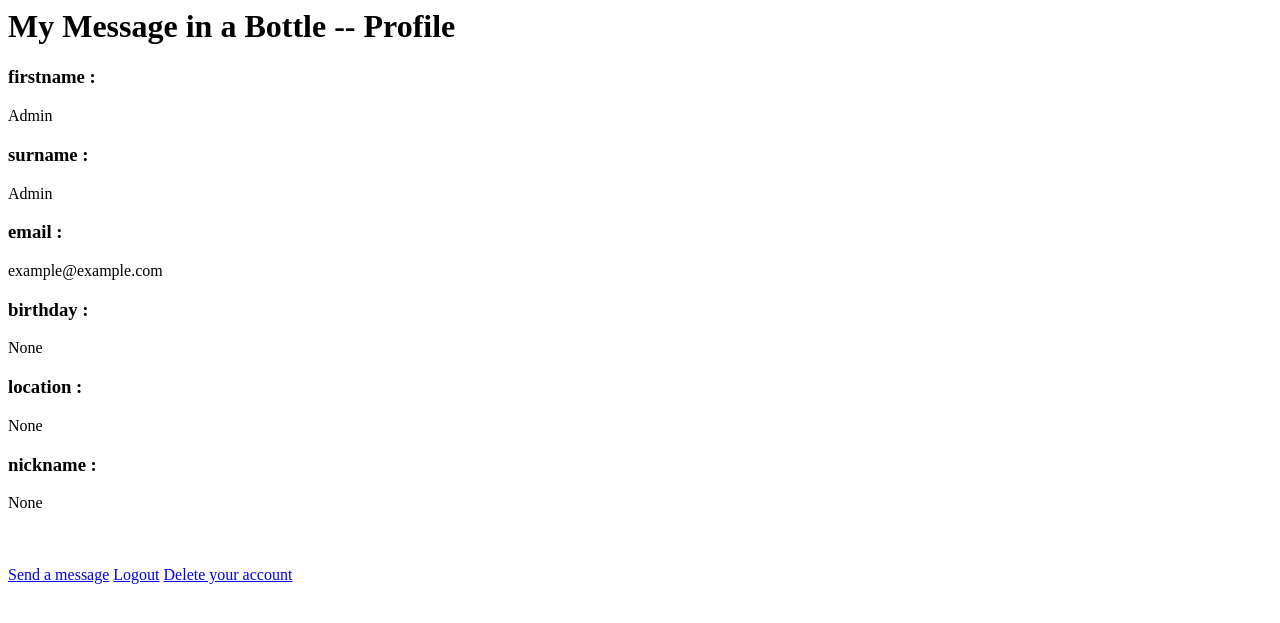
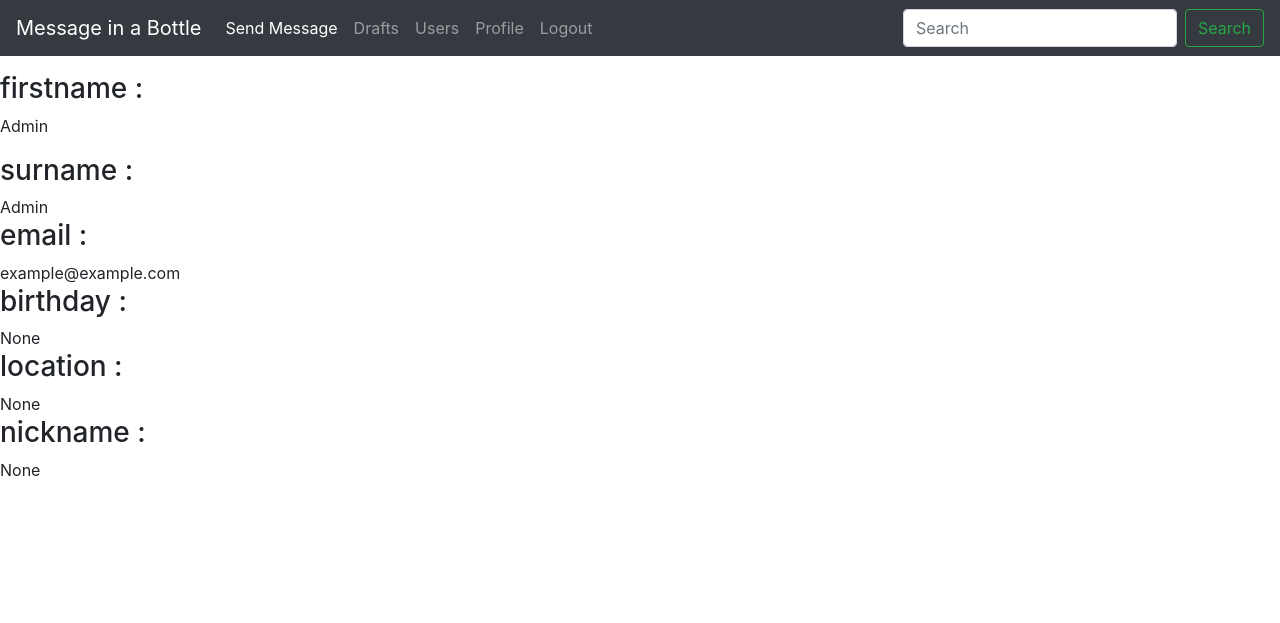
Before and after one commit to TommasoLencioni/squad2-MyMessageInTheBottle, a Flask app: page /profile in a window 1280 px wide. Shown: the top 623 px of the page. Run offline with Flask 2, Linux system fonts and the light colour scheme; a user stored in the database is signed in; some libraries are stand-ins or nearby versions.

Commit message:
fixed not logged user errors and nav bar refactor

```diff
--- a/monolith/templates/base.html
+++ b/monolith/templates/base.html
@@ -6,7 +6,6 @@
         <link rel="stylesheet" href="https://maxcdn.bootstrapcdn.com/bootstrap/4.0.0/css/bootstrap.min.css" integrity="sha384-Gn5384xqQ1aoWXA+058RXPxPg6fy4IWvTNh0E263XmFcJlSAwiGgFAW/dAiS6JXm" crossorigin="anonymous">
 
 
-        <link rel="stylesheet" href="custom.css">
         <title>{% block title %}{% endblock %}</title>
     </head>
     <body>
@@ -22,19 +21,16 @@
                   <a class="nav-link" href="/send">Send Message<span class="sr-only">(current)</span></a>
                 </li>
                 <li class="nav-item">
+                  <a class="nav-link" href="/drafts">Drafts</a>
+              </li>
+                <li class="nav-item">
                   <a class="nav-link" href="/users">Users</a>
                 </li>
                 <li class="nav-item">
-                  <a class="nav-link" href="/create_user">Create User</a>
+                  <a class="nav-link" href="/profile">Profile</a>
                 </li>
                 <li class="nav-item">
-                    <a class="nav-link" href="#">Draft</a>
-                </li>
-                <li class="nav-item">
-                    <a class="nav-link" href="/inbox">Inbox</a>
-                </li>
-                <li class="nav-item">
-                  <a class="nav-link disabled" href="/logout">Logout</a>
+                  <a class="nav-link" href="/logout">Logout</a>
                 </li>
               </ul>
               <form class="form-inline my-2 my-lg-0">
--- a/monolith/templates/mailbox.html
+++ b/monolith/templates/mailbox.html
@@ -32,7 +32,6 @@
 </head>
     <body>
 
-        <link rel="stylesheet" href="custom.css">
 
         <div class="container p-0">
             <h1 class="h3 mt-3 mb-3">Inbox</h1>
--- a/monolith/templates/profile_info.html
+++ b/monolith/templates/profile_info.html
@@ -1,17 +1,10 @@
-<h1>My Message in a Bottle -- Profile</h1>
-
-{% if current_user.is_authenticated %}
+{% extends "base.html" %}
+{% block title %}Profile{% endblock %}
+{% block content %}
       <p><h3> firstname : </h3> {{ current_user.firstname }}</p>
       <h3> surname : </h3>  {{ current_user.lastname }}
       <h3> email : </h3> {{ current_user.email }}
       <h3> birthday : </h3> {{ current_user.date_of_birth }}
       <h3> location : </h3> {{ current_user.location }}
       <h3> nickname : </h3> {{ current_user.nickname }}
-    <br><br>
-    <br><br>
-    <a href="/send">Send a message</a>
-    <a href="/logout">Logout</a>
-    <a href="/deleteAccount">Delete your account</a>
-{% else %}
-  Hi Anonymous, <a href="/login">Log in</a>
-{% endif %}
+{% endblock %}
--- a/monolith/templates/users.html
+++ b/monolith/templates/users.html
@@ -5,7 +5,6 @@
 <html>
   <body>
 
-    <link rel="stylesheet" href="custom.css">
 
     <!-- <main class="content"> -->
       <div class="container">
--- a/monolith/views/users.py
+++ b/monolith/views/users.py
@@ -1,5 +1,6 @@
 from datetime import date, datetime
 from re import I
+import re
 from sqlalchemy import select
 import time
 import datetime
@@ -15,33 +16,37 @@ users = Blueprint('users', __name__)
 
 @users.route('/users')
 def _users():
-    _users = db.session.query(User).filter(User.is_deleted==False)
-    return render_template("users.html", users=_users)
-
+    if current_user is not None and hasattr(current_user, 'id'):
+        _users = db.session.query(User).filter(User.is_deleted==False)
+        return render_template("users.html", users=_users)
+    else:
+        return redirect('/login')
 
 @users.route('/create_user', methods=['POST', 'GET'])
 def create_user():
     form = UserForm()
-
-    if request.method == 'POST':
-        if form.validate_on_submit():
-            new_user = User()
-            form.populate_obj(new_user)
-            """
-            Password should be hashed with some salt. For example if you choose a hash function x,
-            where x is in [md5, sha1, bcrypt], the hashed_password should be = x(password + s) where
-            s is a secret key.
-            """
-            new_user.set_password(form.password.data)
-            db.session.add(new_user)
-            db.session.commit()
-            return redirect('/users')
+    if not (current_user is not None and hasattr(current_user, 'id')):
+        if request.method == 'POST':
+            if form.validate_on_submit():
+                new_user = User()
+                form.populate_obj(new_user)
+                """
+                Password should be hashed with some salt. For example if you choose a hash function x,
+                where x is in [md5, sha1, bcrypt], the hashed_password should be = x(password + s) where
+                s is a secret key.
+                """
+                new_user.set_password(form.password.data)
+                db.session.add(new_user)
+                db.session.commit()
+                return redirect('/users')
+            else:
+                return render_template('create_user.html', form=form, fail_date=True)
+        elif request.method == 'GET':
+            return render_template('create_user.html', form=form)
         else:
-            return render_template('create_user.html', form=form, fail_date=True)
-    elif request.method == 'GET':
-        return render_template('create_user.html', form=form)
+            raise RuntimeError('This should not happen!')
     else:
-        raise RuntimeError('This should not happen!')
+        return "You are currently logged in, you have to <a href=/logout>logout</a> first"
 
 @users.route('/send', methods=['POST', 'GET'])
 def send():
@@ -112,7 +117,7 @@ def send():
             return render_template("send.html", current_user=current_user, current_user_firstname=q.first().firstname, form=form, user_list=new_user_list)
         else:
             welcome = None
-            return render_template("index.html", welcome=welcome)
+            return redirect('/login')
 
 @users.route('/profile', methods=['GET'])
 def profile():
@@ -123,7 +128,10 @@ def profile():
         If the user who try to access this service is not logged, will be render in the
         'home' page
     """
-    return render_template("profile_info.html", current_user=current_user)
+    if current_user is not None and hasattr(current_user, 'id'):
+        return render_template("profile_info.html", current_user=current_user)
+    else:
+        return redirect('/login')
 
 
 @users.route('/deleteAccount', methods=['POST','GET'])
@@ -133,7 +141,10 @@ def delete_account():
         The function will delete the account only for the logged user, and will redirect in the start page
     """
     if request.method == 'GET':
-        return render_template("delete.html")
+        if current_user is not None and hasattr(current_user, 'id'):
+            return render_template("delete.html")
+        else:
+            return redirect('/login')
     else:
         if request.form['confirm_button'] == 'Delete my account':
             if current_user is not None and hasattr(current_user, 'id'):
@@ -146,17 +157,20 @@ def delete_account():
 
 @users.route('/mailbox', methods=['GET'])
 def inbox():
-    _recMessages = db.session.query(Message).filter(Message.receiver_id == current_user.id).filter(Message.is_draft == False)
-    _sentMessages = db.session.query(Message).filter(Message.sender_id == current_user.id).filter(Message.is_draft == False)
-    message_and_users = db.session.query(Message,User).filter(Message.receiver_id == current_user.id).filter(Message.is_draft == False).filter(Message.sender_id==User.id)
-    print(message_and_users)
-    nickname_list=[]
-    for elem in message_and_users.all():
-        print(str(elem[1].nickname))
-        #nickname_list.append
-    #user_list = db.session.query(User.email).filter(User.id != current_user.id)
-    #print(user_list.all())
-    #new_user_list=[]
-    #for elem in user_list.all():
-    #    new_user_list.append(str(elem).replace('(','').replace('\'', '').replace(')','').replace(',',''))
-    return render_template("mailbox.html", messages=_recMessages, sendMessages=_sentMessages, message_and_users=message_and_users.all())
+    if current_user is not None and hasattr(current_user, 'id'):
+        _recMessages = db.session.query(Message).filter(Message.receiver_id == current_user.id).filter(Message.is_draft == False)
+        _sentMessages = db.session.query(Message).filter(Message.sender_id == current_user.id).filter(Message.is_draft == False)
+        message_and_users = db.session.query(Message,User).filter(Message.receiver_id == current_user.id).filter(Message.is_draft == False).filter(Message.sender_id==User.id)
+        print(message_and_users)
+        nickname_list=[]
+        for elem in message_and_users.all():
+            print(str(elem[1].nickname))
+            #nickname_list.append
+        #user_list = db.session.query(User.email).filter(User.id != current_user.id)
+        #print(user_list.all())
+        #new_user_list=[]
+        #for elem in user_list.all():
+        #    new_user_list.append(str(elem).replace('(','').replace('\'', '').replace(')','').replace(',',''))
+        return render_template("mailbox.html", messages=_recMessages, sendMessages=_sentMessages, message_and_users=message_and_users.all())
+    else:
+        return redirect('/login')
```
Also changed, not shown: monolith/views/auth.py (+23 -17 lines). Lines whose indentation alone changed are shown as unchanged.
